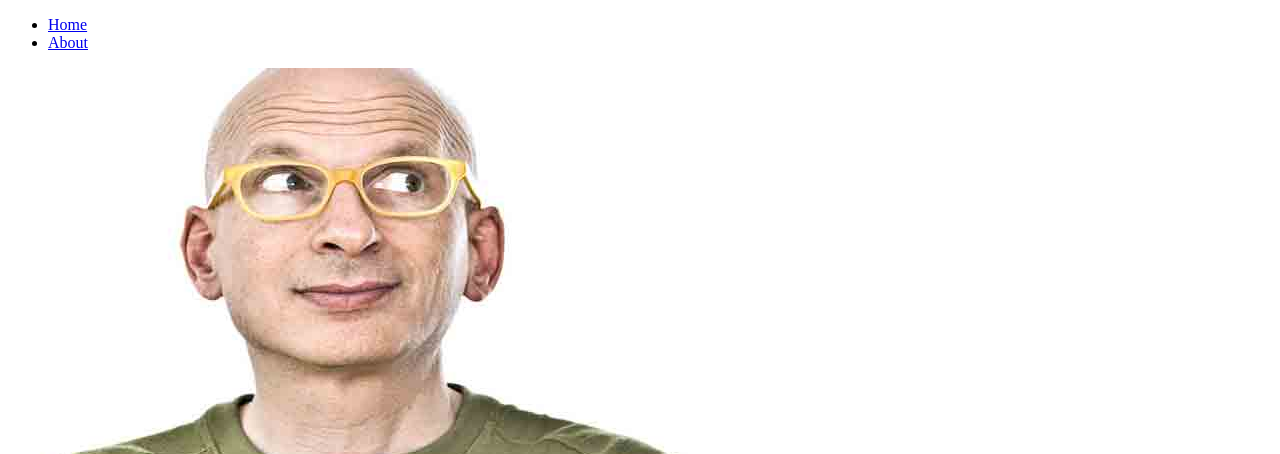
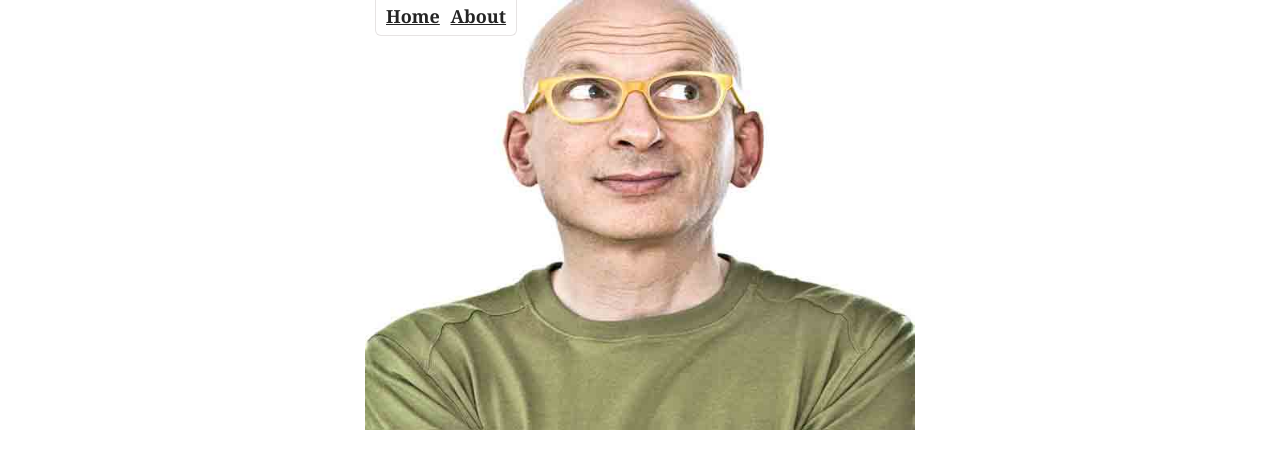
Before and after one commit to aesposito12/angela_demo_02, a plain HTML site: page index.html in a window 1280 px wide. Shown: the top 454 px of the page. Drawn offline with nearby package versions, Linux system fonts and the light colour scheme; a script that the page names is missing; a web font is replaced by a local one.

Commit message:
Added fonts and navigation

```diff
--- a/js/main.js
+++ b/js/main.js
@@ -7,7 +7,7 @@ $(function() {
       if (target.length) {
         $('html,body').animate({
           scrollTop: target.offset().top
-        }, 1000);
+        }, 400);
         return false;
       }
     }
--- a/scss/_base.scss
+++ b/scss/_base.scss
@@ -2,3 +2,59 @@
 Base Rules
 	A Base rule is applied to an element using an element selector, a descendent selector, or a child selector, along with any pseudoclasses. It doesn’t include any class or ID selectors. It is defining the default styling for how that element should look in all occurrences on the page.
 */
+
+body {
+    background-color: #fff;
+    @include body-font-regular;
+    @include fontSize(18px);
+    line-height: 1.4;
+    margin:0 auto;
+    max-width: 550px;
+    width: 100%;
+}
+
+img{
+    height: auto;
+    max-width:100%;
+    margin:0;
+}
+
+nav {
+    background-color: #fff;
+    border:1px solid $background-color;
+//    border-radius:6px
+    border-bottom-left-radius:6px;
+    border-bottom-right-radius:6px;
+    border-top: none;
+    margin-left:10px;
+    padding: 4px 10px 6px 10px;
+    position:fixed;
+}
+
+nav ul{
+    list-style-type: none;
+    margin:0;
+    padding:0;
+}
+
+nav ul li {
+display: inline-block;
+    margin: 0 6px 0 0;
+    padding:0;
+}
+
+nav ul li:last-of-type {
+margin-right: 0;
+}
+
+a{
+    color:$color;
+    @include body-font-bold;
+    transiton: color 300ms linear;
+}
+
+a:hover {
+color:lighten($color,40%);
+    @include body-font-bold;
+    transiton: color 350ms linear;
+}
--- a/scss/_globals.scss
+++ b/scss/_globals.scss
@@ -14,3 +14,45 @@ Globals
     font-size: $size;
     font-size: calculateRem($size);
 }
+
+@font-face {
+  font-family: 'Roboto Slab';
+  font-style: normal;
+  font-weight: 300;
+  src: local('Roboto Slab Light'), local('RobotoSlab-Light'), url(http://fonts.gstatic.com/s/robotoslab/v6/dazS1PrQQuCxC3iOAJFEJfR_54zmj3SbGZQh3vCOwvY.woff) format('woff');
+}
+@font-face {
+  font-family: 'Roboto Slab';
+  font-style: normal;
+  font-weight: 700;
+  src: local('Roboto Slab Bold'), local('RobotoSlab-Bold'), url(http://fonts.gstatic.com/s/robotoslab/v6/dazS1PrQQuCxC3iOAJFEJRbnBKKEOwRKgsHDreGcocg.woff) format('woff');
+}
+@font-face {
+  font-family: 'Yanone Kaffeesatz';
+  font-style: normal;
+  font-weight: 700;
+  src: local('Yanone Kaffeesatz Bold'), local('YanoneKaffeesatz-Bold'), url(http://fonts.gstatic.com/s/yanonekaffeesatz/v7/We_iSDqttE3etzfdfhuPRbJjSLMfVFmTspsxH0yGxjj3rGVtsTkPsbDajuO5ueQw.woff) format('woff');
+}
+
+@mixin body-font-regular{
+font-family: 'Roboto Slab',georgia,serif;
+  font-style: normal;
+  font-weight: 300;
+}
+
+@mixin body-font-bold{
+font-family: 'Roboto Slab',georgia,serif;
+  font-style: normal;
+  font-weight: 700;
+}
+
+@mixin headline-font{
+    font-family: 'Yanone Kaffeesatz',helvetica,veranda,sans-serif;
+  font-style: normal;
+  font-weight: 700;
+}
+
+//site variables
+$background-color:#e6e3e3;
+$color:#242424;
+$color-title: #c45353;
```
Also changed, not shown: css/main.css, js/main.min.js (added), src/seth-godin.jpg, 1 other file.
